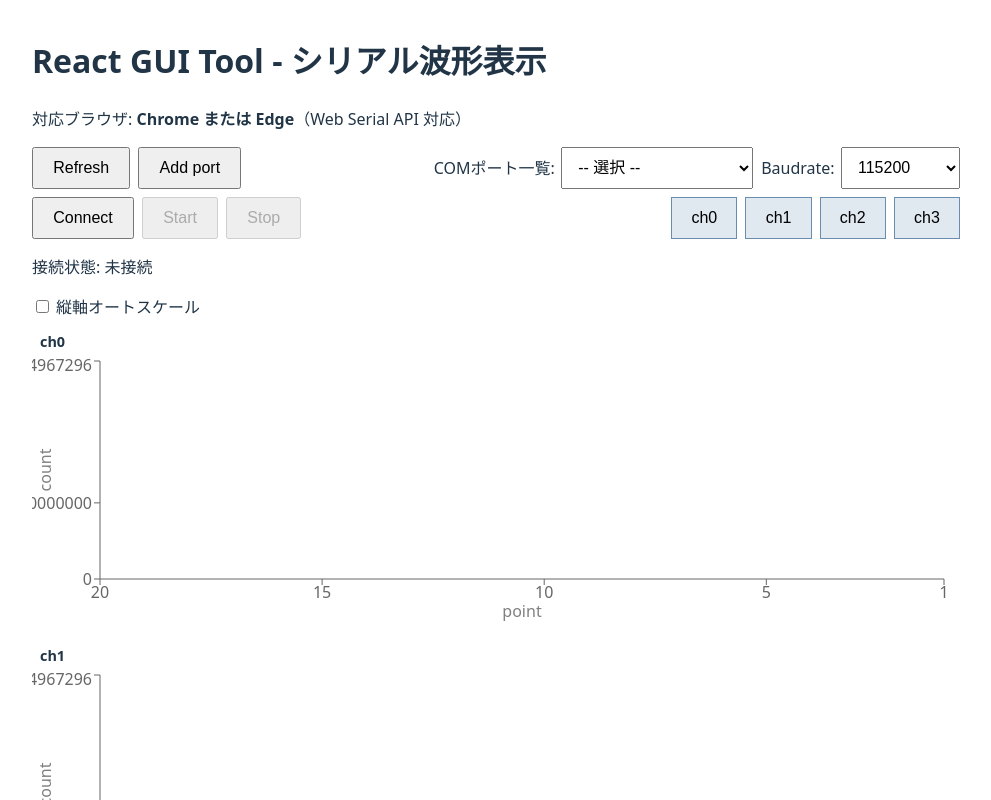
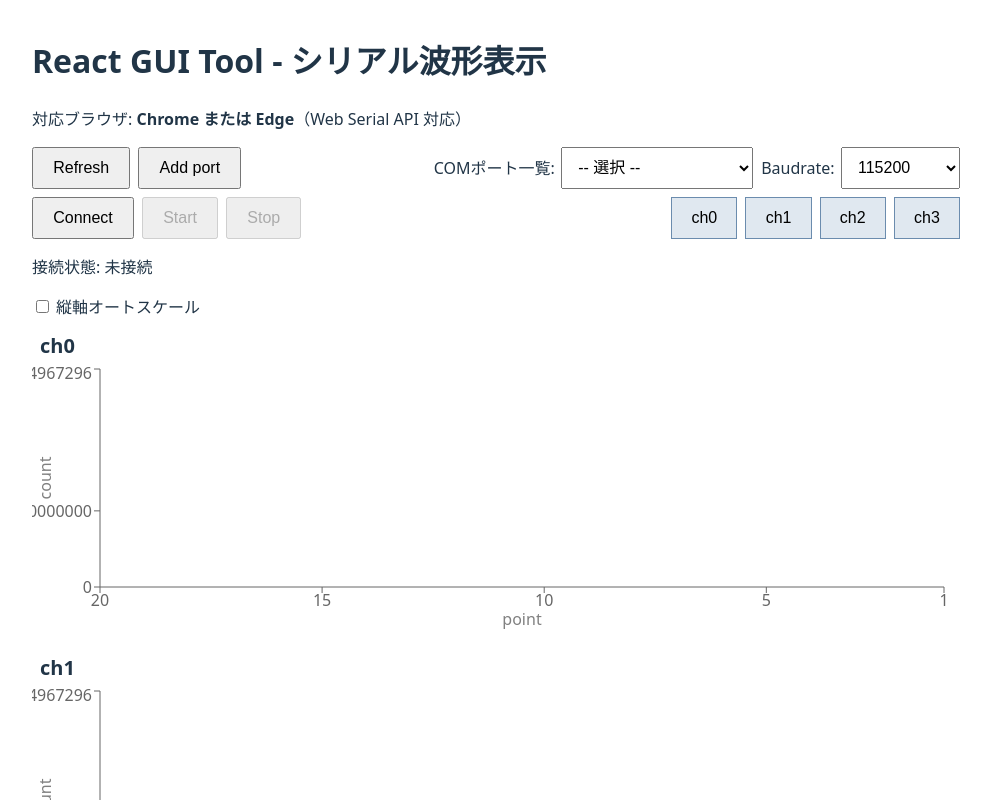
Before and after one commit to naoiw/react-gui-tool, a React (Vite) app: page / in a window 1280 px wide. Shown: the top 800 px of the page, without its empty margins (144-1135 px from the left). Built offline with nearby package versions, Linux system fonts and the light colour scheme.

Commit message:
style : 各グラフのch名の文字サイズを変更

```diff
--- a/src/components/WaveformChart.tsx
+++ b/src/components/WaveformChart.tsx
@@ -125,7 +125,7 @@ export function WaveformChart({
               <div
                 style={{
                   padding: '4px 8px 0',
-                  fontSize: '0.9rem',
+                  fontSize: '1.25rem',
                   fontWeight: 600,
                 }}
               >
```
